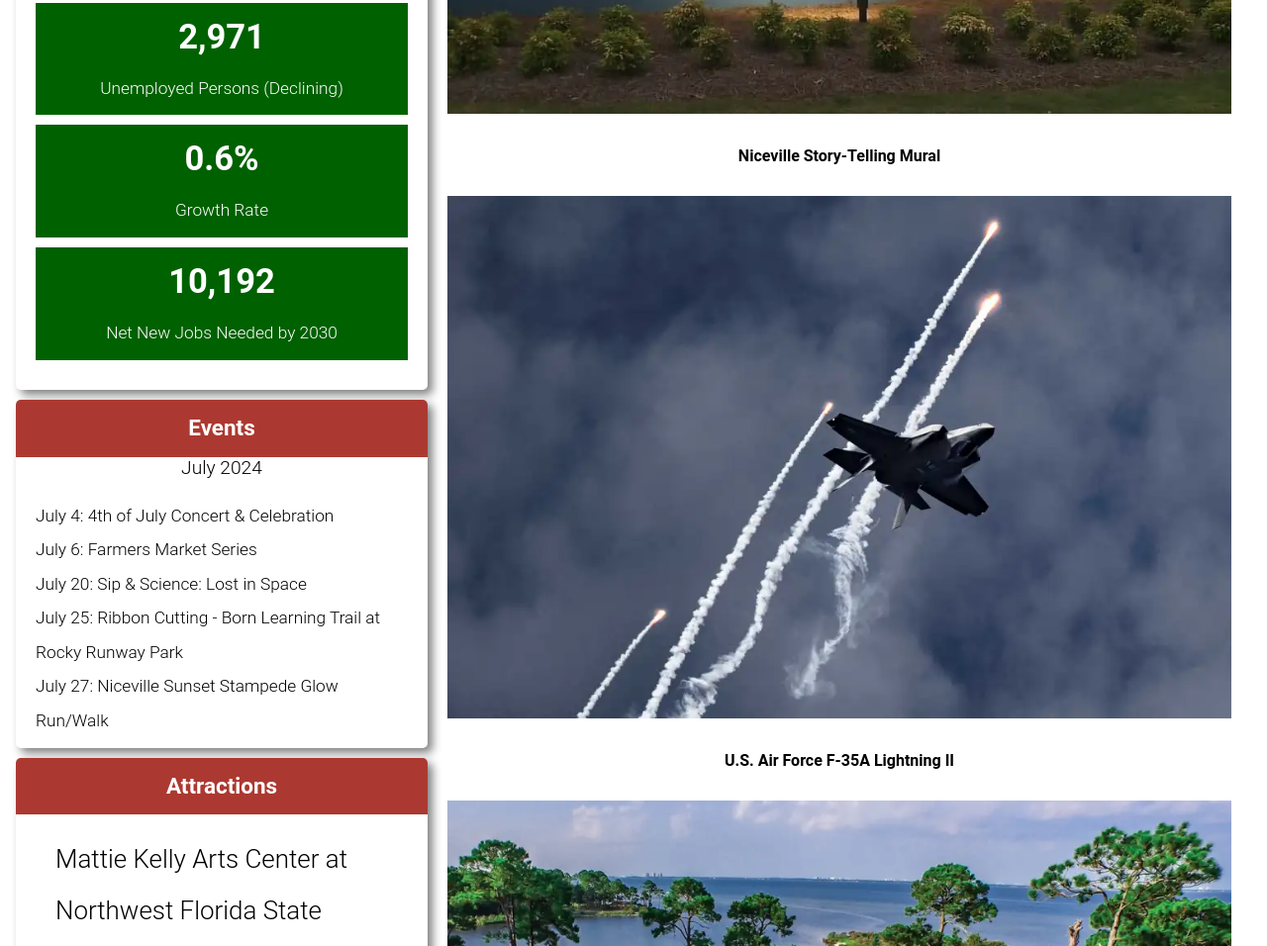
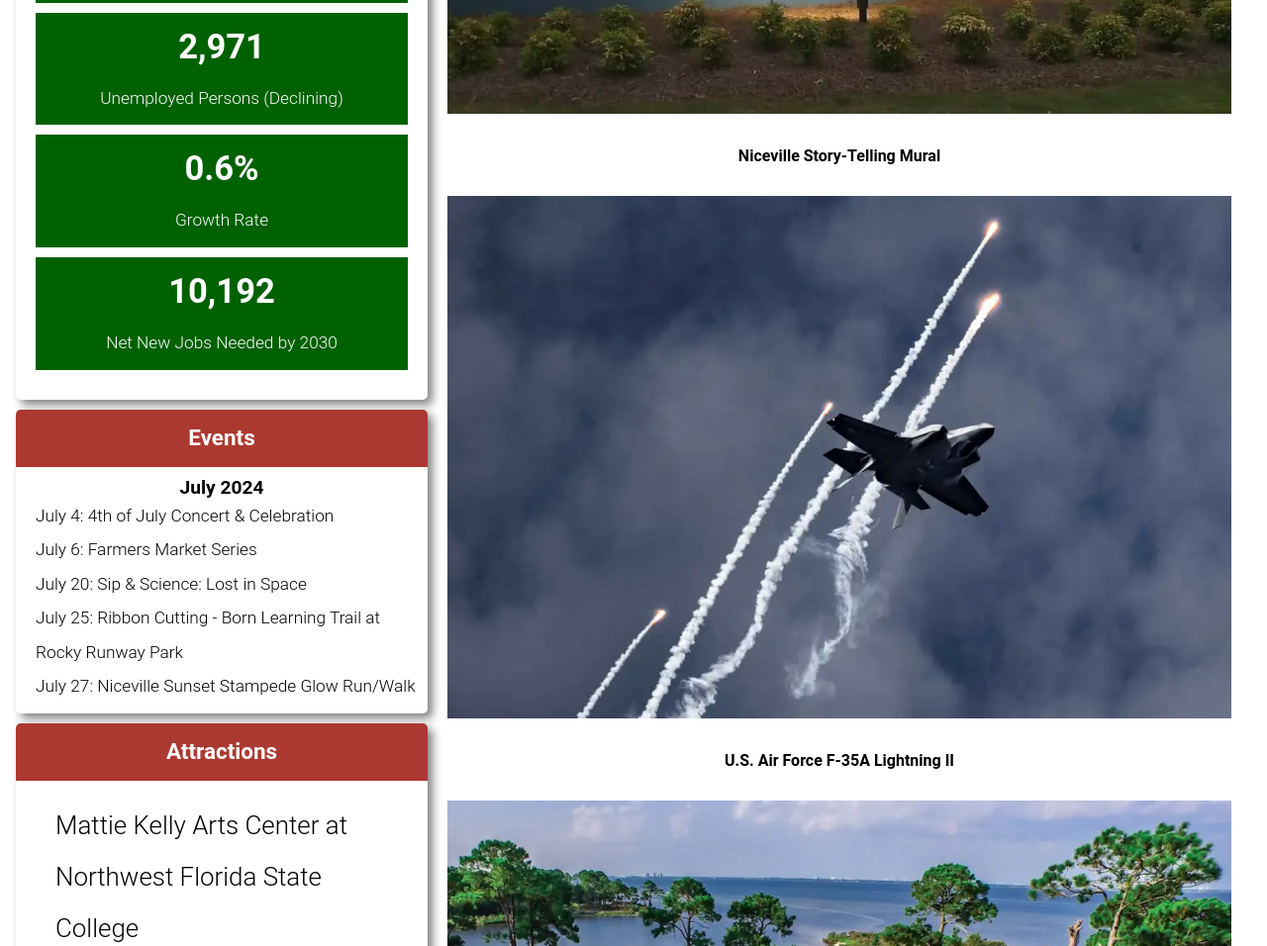
Before and after one commit to karlarum/wdd230, a plain HTML site: page chamber/discover.html in a window 1280 px wide. Shown: the part 643-1599 px from the top of the page at 99% size. Drawn offline with Linux system fonts and the light colour scheme; a web font is replaced by a local one.

Commit message:
discover page updates

```diff
--- a/chamber/styles/base.css
+++ b/chamber/styles/base.css
@@ -429,6 +429,11 @@ footer {
     margin-top: 10px;
 }
 
+.sidebar p {
+    padding-top: 10px;
+    font-weight: bold;
+}
+
 .visits-container {
     text-align: center;
     padding: 50px;
@@ -461,7 +466,9 @@ footer {
 }
 
 #events ul {
-    padding: 10px;
+    padding-left: 10px;
+    margin-top: 0;
+    padding-bottom: 10px;
 }
 
 #attractions a {
```
